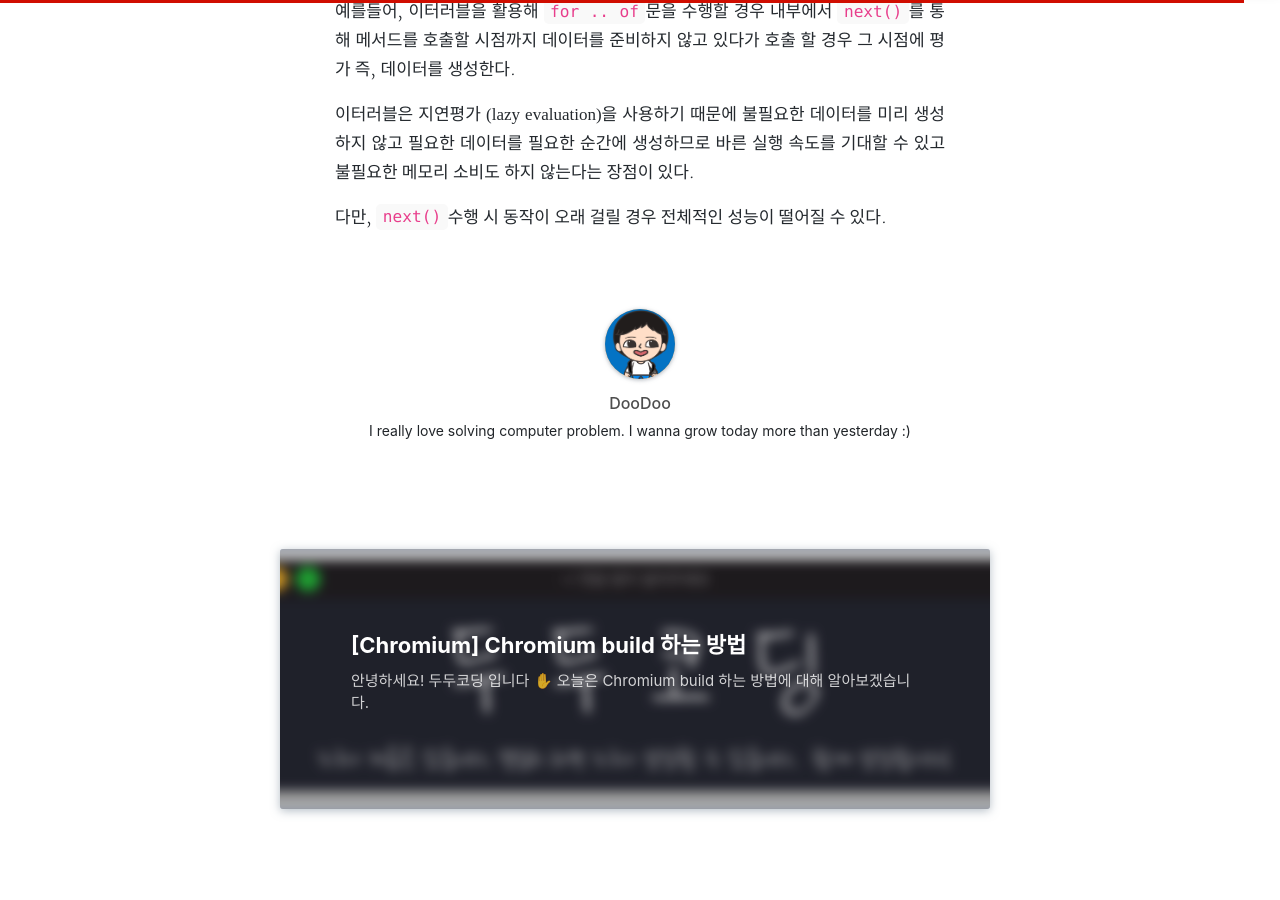
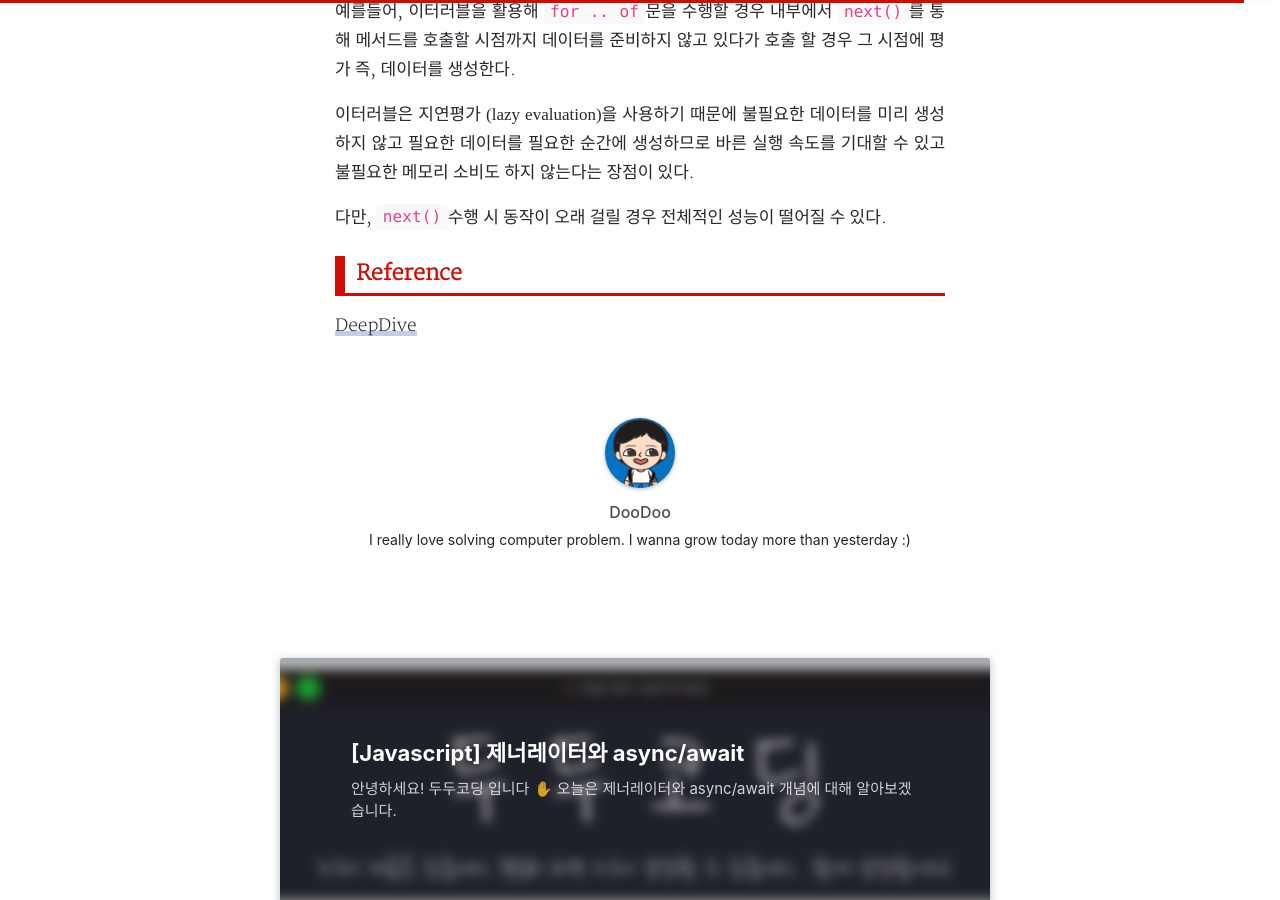
Before and after one commit to 0xd00d00/0xd00d00.github.io, a Jekyll site: the page built from _posts/2022-02-26-js_iterable.md, in a window 1280 px wide and 900 px high, scrolled down 6787 px. Built offline with Jekyll 4.4.1, drawn with Linux system fonts in a browser that asks for light colours; nearby versions of some CDN libraries; some web fonts are replaced; comment, search, counter and statistics services are not loaded; a style sheet for code colours, icons or effects is not loaded; some of the changed lines change nothing that is shown.

Commit message:
[post] add posting for generator

````diff
--- /dev/null
+++ b/_posts/2022-02-26-js_generator.md
@@ -0,0 +1,320 @@
+---
+layout: post
+author: doodoo
+title: "[Javascript] 제너레이터와 async/await"
+subtitle: "비동기 처리와 yield에 대해 알아보자 🙃"
+date: 2022-02-26
+cover: /assets/img/default.png
+tags: Javascript DeepDive
+sitemap :
+ changefreq : daily
+ priority : 1.0
+---
+안녕하세요! <span class="doodoo">두두코딩</span> 입니다 ✋ <br>
+오늘은 제너레이터와 async/await 개념에 대해 알아보겠습니다.
+
+🖇 소스코드에 마우스를 올리고 <span class="tip">copy</span> 버튼을 누를 경우 더 쉽게 복사할 수 있습니다!
+
+궁금한 점, 보안점 남겨주시면 성실히 답변하겠습니다. 😁 <br>
+\+ 감상평 댓글로 남겨주시면 힘이됩니다. 🙇
+
+### 제너레이터란?
+ES6에서 도입된 제너레이터는 *코드 블록의 실행을 일시 중지 했다가 필요한 시점에 재개*할 수 있는 특수한 함수를 말한다.
+
+> *제너레이터와 일반함수 차이 👻*
+<br>
+*🌱 제너레이터 함수는 함수 호출자에게 함수 실행의 제어권을 양도할 수 있다.* <br>
+일반함수를 호출하면 제어권이 함수에 넘어가고, 함수 코드는 일괄 실행 된다. 반면에 제너레이터 함수는 함수 제어권을 함수가 *독점* 하는 것이 아니라 함수 호출자에게 양도(yield) 할 수 있다.
+<br><br>
+*🌱 제너레이터 함수는 함수 호출자와 함수의 상태를 주고 받을 수 있다.*
+<br>
+제너레이터 함수는 함수 호출자에게 상태를 전달하고 함수 호출자로 부터 상태를 전달 받을 수 있다. (제어권 양도가 가능하기 때문)
+<br><br>
+*🌱 제너레이터 함수를 호출하면 제너레이터 객체를 반환한다.*
+<br>
+일반 함수를 호출하면 함수 코드를 일괄 실행하고 값을 반환한다. 제너레이터 함수를 호출하면 함수 코드를 실행하는 것이 아니라 *이터러블 이면서 동시에 이터레이터인* 제너레이터 객체를 반환한다.
+
+### 제너레이터 함수의 정의
+제너레이터 함수를 사용하기 위해서는 `function*` 키워드로 선언해야되며, `yield` 표현식을 *하나 이상* 포함해야된다.
+
+```js
+// 제너레이터 함수 선언
+function* genDecFunc() {
+	yield 1;
+}
+
+const genExpFunc = function* () {
+	yield 1;
+};
+
+const obj = {
+	* genObjMethod() {
+		yield 1;
+	}
+};
+
+// 제너레이터 클래스 메서드 선언방법
+class MyClass {
+	* genClsMethod() {
+		yield 1;
+	}
+};
+```
+
+제너레이터 함수를 선언하기 위한 `* (애스터리스크)`의 위치는 `function` 키워드와 함수 이름 사이라면 어디든지 상관없다. 다만, 일관성을 유지하기 위해 `function`키워드 바로 뒤에 붙이는 것을 권장한다.
+
+제너레이터 함수를 사용할 수 없는 경우는 아래와 같다.
+
+```js
+// 화살표 함수
+const genArrowFucn = * () => {
+	yield 1;
+};
+
+// new 연산자와 함께 생성자 함수로 호출할 경우
+function* genFunc() {
+	yield 1;
+}
+
+new genFunc();
+```
+
+### 제너레이터 객체
+제너레이터 함수를 호출하면 일반함수 처럼 함수 코드 블록을 실행하는 것이 아니라 *제너레이터 객체를 생성해 반환*한다. 앞서 이야기 했지만, 제너레이터 함수가 반환한 제너레이터 객체는 *이터러블* 이면서 동시에 *이터레이터*이다.
+
+다시 말해, 제너레이터 객체는 `Symbol.iterator` 메서드를 상속받는 이터러블 이면서 `value`, `done` 프로퍼티를 갖는 이터레이터 리절트 객체를 반환하는 `next` 메서드를 소유하는 이터레이터이다.
+
+제너레이터 객체는 `next` 메서를 가지는 이터레이터 이므로, `Symbol.iterator` 메서드를 호출해 별도로 이터레이터 객체 즉, 이터레이터 프로토콜을 만드려 하지 않아도 된다.
+
+<span class="tip">Tip</span> 혹시 이터레이터를 잘 모르겠다면 [여기](https://0xd00d00.github.io/2022/02/26/js_iterable.html)를 클릭해 알아보자.
+
+```js
+function* genFunc() {
+	yield 1;
+	yield 2;
+	yield 3;
+}
+
+// 제너레이터 함수를 호출하면 제너레이터 객체 반환
+// 제너레이터 객체는 -> 이터러블 + 이터레이터
+const generator = genFunc();
+
+// true
+console.log(Symbol.iterator in generator);
+
+// true
+// 이터레이터 이기 때문에 next 메서드를 가짐
+console.log('next' in generator);
+```
+
+제너레이터 객체는 `next` 메서드를 갖는 이터레이터이지만 이터레이터에는 없는 `return`, `throw` 메서드도 갖고 있다는 점을 기억하자.
+
+*🌱 이터레이터 return 예시*
+
+`return` 메서드를 호출하면 인수로 전달받은 값을 `value`프로퍼티 값으로 전달하고, `done` 프로퍼티 값을 `true`로 변경해 이터레이터 동작을 종료한다.
+
+```js
+function* getFunc() {
+	try {
+		yield 1;
+		yield 2;
+		yield 3;
+	} catch(e) {
+		console.log(e);
+	}
+}
+
+const generator = getFunc();
+
+console.log(generator.next());
+// {value: 'End!', done: true}
+console.log(generator.return('End!'));
+```
+
+*🌱 이터레이터 throw 예시*
+
+`throw` 메서드를 호출하면 인수로 전달받은 *에러를 발생*시키고 `value` 값으로 `undefined`를 `done` 값으로 `true`를 주어 이터레이터 동작을 종료한다.
+
+```js
+function* getFunc() {
+	try {
+		yield 1;
+		yield 2;
+		yield 3;
+	} catch(e) {
+		console.log(e);
+	}
+}
+
+const generator = getFunc();
+
+console.log(generator.next());
+// {value: 'undefined', done: true}
+console.log(generator.throw('Error!'));
+```
+
+### 제너레이터의 일시 중지와 재개
+제너레이터는 `yield` 키워드와 `next()` 메서드로 실행을 일시정지 했다가 재개할 수 있다. 일반 함수는 호출 이후 제어권을 *함수가 독점*하지만 제너레이터 함수는 함수 호출자에게 제어권을 양도하여 필요한 시점에 함수 실행을 제어할 수 있다.
+
+제너레이트 함수의 큰 특징은 `yield` 표현식까지만 실행한다. `yield` 키워드는 제너레이터 함수의 실행을 일시 중지시키거나 `yield` 키워드 뒤에 오는 표현식의 평과 결과를 제너레이터 *함수 호출자 에게 반환*한다.
+
+```js
+function* genFunc() {
+	yield 1;
+	yield 2;
+	yield 3;
+}
+
+const generator = getFunc();
+
+// { value: 1, done: false }
+// done이 false라는 것은 아직 진행할 것이 남았다는 것.
+// value 는 yield 하기 전 값을 담아 넘겨 줌.
+console.log(generator.next());
+// { value: 2, done: false }
+console.log(generator.next());
+// { value: 3, done: false }
+console.log(generator.next());
+// { value: undefined, done: true }
+console.log(generator.next());
+```
+
+위의 코드를 보면 이터레이터에서 했던 것 처럼 `next` 메서드로 이터러블을 얻어오는 것과 같다. 다만, 제너레이터 함수는 `yield`라는 키워드 기반으로 움직이기 때문에 `next` 메서드를 요청하면 함수의 제어권이 함수로 넘어가 `yield`가 있을 때 까지 수행 된다.
+
+아래와 같이 일시 중지와 재개를 반복적으로 수행한다.
+> generator.next() -> yield -> generator.next() -> yield -> generator.next() -> yield -> return
+
+이때, `next` 값으로 함수에 *인자 값을 전달*할 수 있다.
+
+```js
+function* genFunc() {
+	// 여기에 10이 들어옴.
+	const x = yield 1;
+	yield2;
+}
+
+const generator = genFunc(0);
+
+// 처음 호출하는 next 메서드에는 인수를 전달하지 않음.
+// 만약 전달해도 무의미함.
+let res = generator.next();
+console.log(res); // { value: 1, done: false }
+
+// next 에 10이라는 인자 전달.
+res = generator.next(10);
+console.log(res);
+
+...
+
+```
+
+#### 제너레이터 활용
+제너레이터 함수를 사용하면 이터레이션 프로토콜을 준수해 이터러블을 생성하는 방식보다 간단히 이터러블을 구현할 수 있다.
+
+이터레이션 프로토콜을 준수하여 무한 피보나치 수열을 생성하는 함수를 구현해보자.
+
+```js
+const infiniteFibonacci = (function() {
+	let [pre, cur] = [ 0, 1 ];
+
+	return {
+		[Symbol.iterator]() { return this; },
+		next() {
+			[pre, cur] = [cur, pre + cur];
+			// done 을 넣지 않음으로 무한 이터러블 가능
+			return { value: cur };
+		}
+	};
+}());
+
+for (const num of infiniteFibonacci) {
+	if (num > 10000) return;
+	console.log(num);
+}
+```
+
+아래의 코드는 제너레이터를 활용한 코드이다. 훨씬 쉽게 구현이 가능하다.
+
+```js
+const infiniteFibonacci = (function* () {
+	let [pre, cur] = [0, 1];
+
+	while(true) {
+		[pre, cur] = [cur, pre + cur];
+		yield cur;
+	}
+}());
+
+for (const num of infiniteFibonacci) {
+	if (num > 10000) return;
+	console.log(num);
+}
+```
+
+### async/await
+ES8에서는 가독성 좋게 비동기 처리를 동기처럼 구현할 수 있는 `async/await`가 도입되었다.
+
+`async/await`는 프로미스를 기반으로 동작한다. `async/await`를 사용하면 프로미스의 `then/catch/finally` 후속 처리 메서드에 콜백 함수를 전달해서 비동기 처리 결과를 후속처리할 필요 없이 마치 동기처럼 프로미스를 사용할 수 있다.
+
+#### async 함수
+`await` 키워드는 반드시 `async` 함수 내부에서 사용해야한다. `async` 함수는 `async` 키워드를 사용해 정의하며 언제나 프로미스를 반환한다. `async` 함수가 명시적으로 프로미스를 반환하지 않아도 `async`함수는 암묵적으로 반환값을 resolve하는 프로미스를 반환한다. 아래의 예시를 통해 보도록 하자.
+
+```js
+async function foo(n) { return n; }
+foo(1).then(v => console.log(v)); // 1
+```
+
+위의 코드와 같이 `promise`를 정의하지 않았음에도, promise의 `then`키워드를 통해 후속처리를 하는 것을 볼 수 있다.
+
+`async`메서드 중 주의해달 점이 `constructor` 즉, 생성자 메서드는 `async`메서드가 될 수 없다. 생성자 같은 경우 인스턴스를 반환해야 하지만 `async`함수는 언제나 프로미스를 반환해야한다.
+
+```js
+class MyClass {
+	async construtor() {
+		// SyntaxError...
+	}
+}
+
+const myClass = new MyClass();
+```
+
+#### await 키워드
+`await` 키워드는 프로미스가 `settled`상태 즉, 비동기 처리가 수행이 된 상태까지 *대기*하다가 `settled` 상태가 되면 resolve한 처리 결과를 반환한다. `await` 키워드는 반드시 프로미스 앞에서 사용해야한다.
+
+```js
+async function foo() {
+	const a = await new Promise(resolve => setTimeout(() => resolve(1),3000));
+	const b = await new Promise(resolve => setTimeout(() => resolve(2),2000));
+	const c = await new Promise(resolve => setTimeout(() => resolve(3),1000));
+
+	// [1, 2, 3]
+	console.log([a, b, c]);
+}
+
+// 약 6초 소요됨
+foo();
+```
+
+위의 코드를 수행할 경우 약 6초 후에 결과 값을 모두 볼 수 있다. `await`를 사용하게 되면 비동기 처리가 완료될때 까지 기다리기 때문에 모든 시간이 다 완료 된 후 `console.log`가 출력되는 것을 알 수 있다.
+
+그런데 `foo` 함수가 수행하는 3개의 비동기 처리는 서로 연관이 없기 때문에 개별적으로 수행되는 비동기 처리이므로 앞선 비동기 처리가 완료 될때까지 기다릴 필요가 없다. 그럴 경우는 아래와 같이 사용한다.
+
+```js
+async function foo() {
+	const res = await Promise.all([
+		new Promise(resolve => setTimeout(() => resolve(1), 3000)),
+		new Promise(resolve => setTimeout(() => resolve(1), 2000)),
+		new Promise(resolve => setTimeout(() => resolve(1), 1000)),
+	]);
+
+	console.log(res);
+}
+
+// 약 3초 소요됨.
+foo();
+```
+
+다 같이 수행하지만, 모두가 끝날 떄까지 걸리는 시간이 3초이다.
+
+### Reference
+[DeepDive](http://www.yes24.com/Product/Goods/92742567)
--- a/_posts/2022-02-26-js_iterable.md
+++ b/_posts/2022-02-26-js_iterable.md
@@ -200,3 +200,6 @@
 이터러블은 *지연평가 (lazy evaluation)*을 사용하기 때문에 불필요한 데이터를 미리 생성하지 않고 필요한 데이터를 필요한 순간에 생성하므로 *바른 실행 속도*를 기대할 수 있고 *불필요한 메모리 소비*도 하지 않는다는 장점이 있다.
 
 다만, `next()`수행 시 동작이 오래 걸릴 경우 전체적인 성능이 떨어질 수 있다.
+
+### Reference
+[DeepDive](http://www.yes24.com/Product/Goods/92742567)
````
